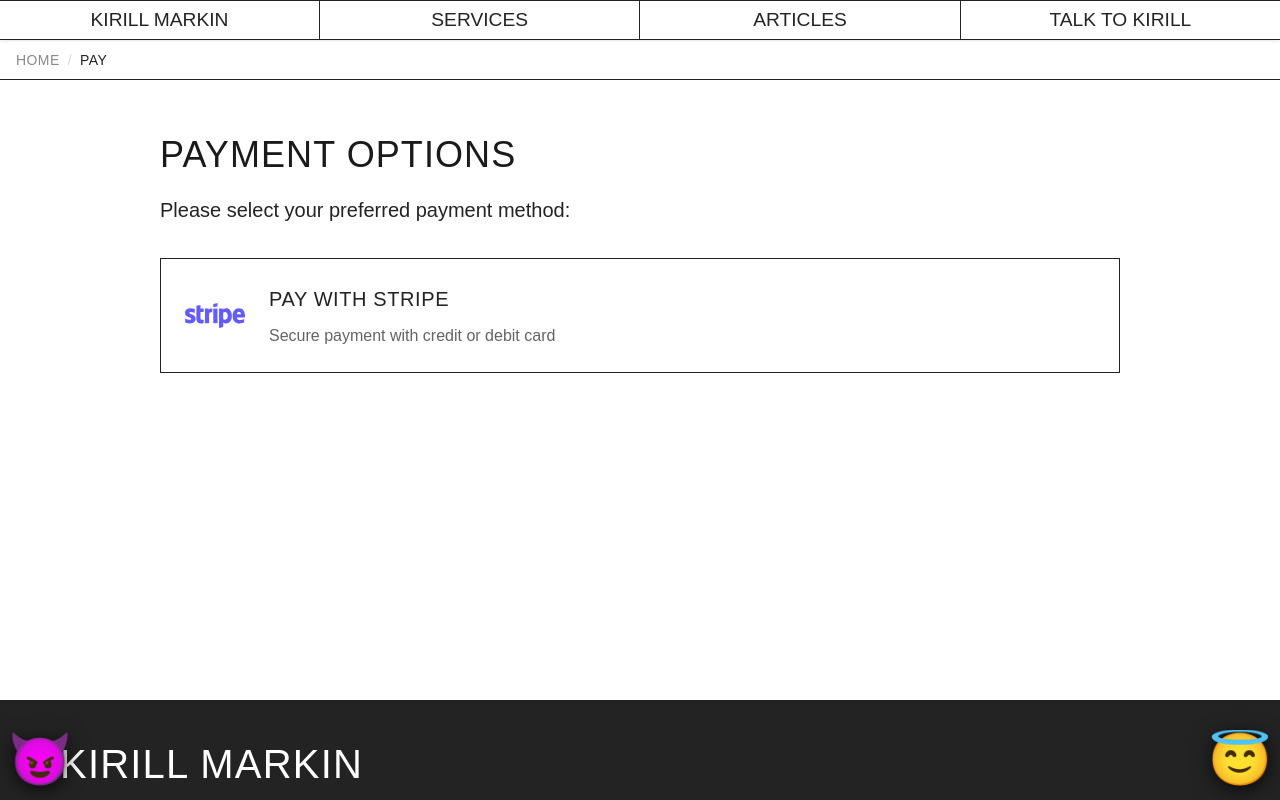
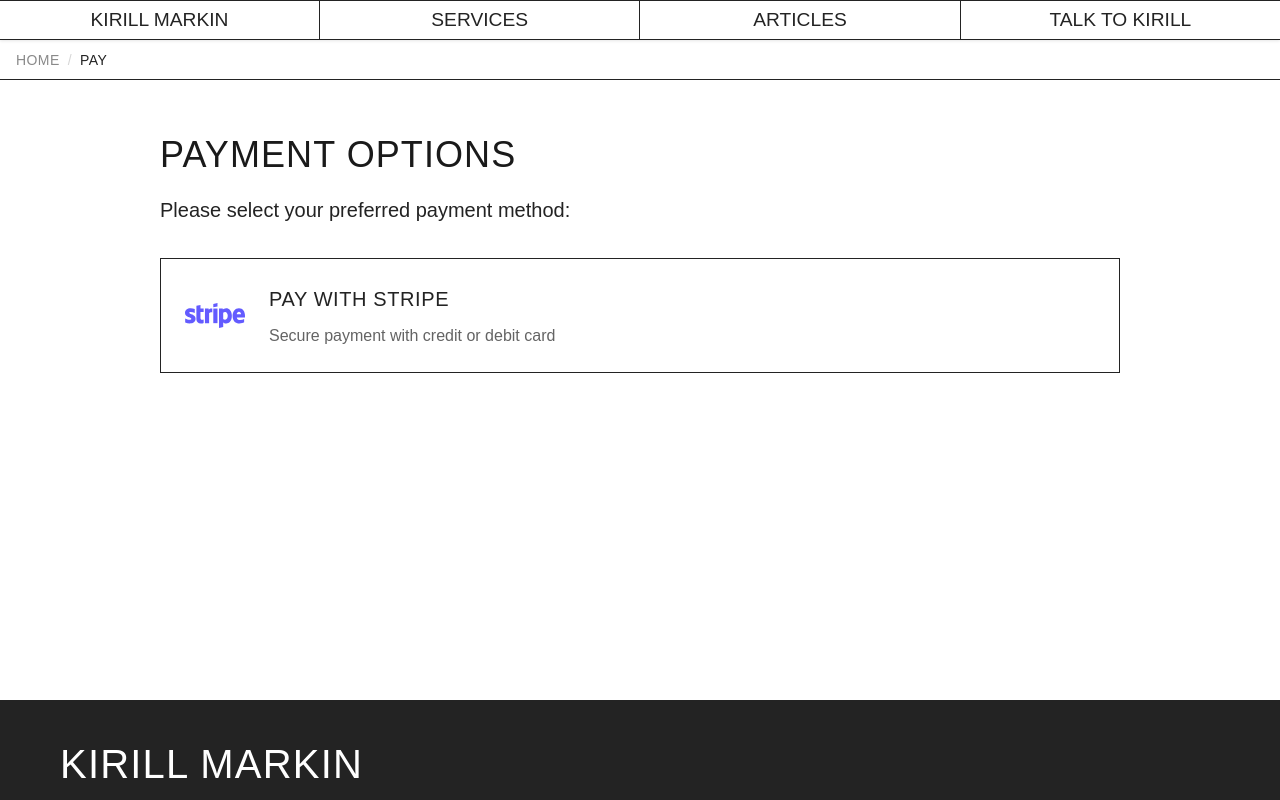
Before and after one commit to kirill-markin/kirill-markin-com, a Next.js app: page /pay in a window 1280 px wide. Shown: the top 800 px of the page. Built offline with nearby package versions, Linux system fonts and the light colour scheme.

Commit message:
remove emoji bubbles angel and demon

```diff
--- a/src/app/layout.tsx
+++ b/src/app/layout.tsx
@@ -4,7 +4,6 @@ import Header from "@/components/Header";
 import JsonLdSchema from "@/components/JsonLdSchema";
 import Script from "next/script";
 import Breadcrumbs from "@/components/Breadcrumbs";
-import EmojiBubbles from "@/components/EmojiBubbles";
 import GlitchFilters from "@/components/GlitchFilters";
 import { Analytics } from "@vercel/analytics/react";
 import { SpeedInsights } from "@vercel/speed-insights/next";
@@ -112,7 +111,6 @@ export default async function RootLayout({
         <Header />
         <Breadcrumbs />
         <main>{children}</main>
-        <EmojiBubbles />
         <GlitchFilters />
         <Analytics debug={process.env.NODE_ENV !== 'production'} />
         <SpeedInsights debug={process.env.NODE_ENV !== 'production'} />
```
